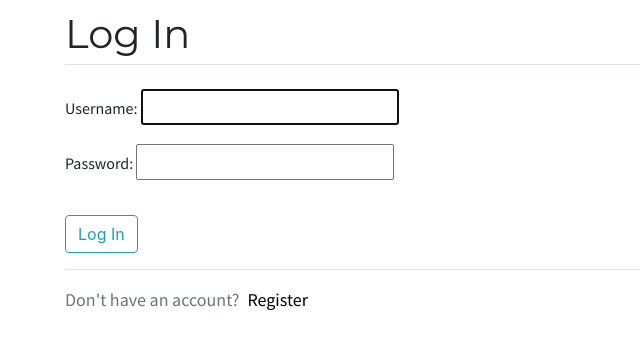
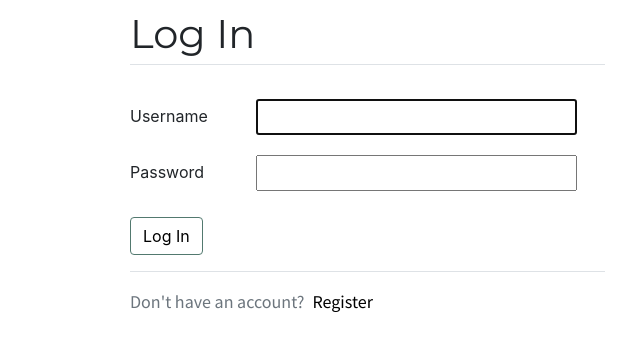
Before and after one commit to jwlibre/sustainablog, a Django app: page /login/ in a window 1280 px wide. Shown: the part 56-407 px from the top of the page, without its empty margins (20-660 px from the left). Run offline with Django 3.2, Linux system fonts and the light colour scheme; some libraries are stand-ins or nearby versions.

Commit message:
Updates to register form and UI improvements

```diff
--- a/sustainability_blog/community/static/community/main.css
+++ b/sustainability_blog/community/static/community/main.css
@@ -94,13 +94,36 @@ legend {
 }
 
 .landing-login-box-frame {
-  padding-top: 100px;
+  vertical-align: middle;
+  justify-content: center;
 }
 
 .landing-content {
-  padding-top: 100px;
   padding-left: 50px;
   padding-right: 50px;
+}
+
+.form-label {
+  padding-top: 15px;
+  display: block;
+  white-space: nowrap;
+  width: 200px;
+}
+
+.btn-outline-info {
+  color: black;
+  border-color: #52796fff;
+}
+
+.btn-outline-info:hover {
+  background-color: #52796fff;
+    border-color: #52796fff;
+}
+
+.alert-error {
+    color: #721c24;
+    background-color: #f8d7da;
+    border-color: #f5c6cb;
 }
 
 .author-image {
--- a/sustainability_blog/users/templates/users/login.html
+++ b/sustainability_blog/users/templates/users/login.html
@@ -1,18 +1,27 @@
 {% extends "community/base.html" %}
 {% block content %}
-    <div>
-      <form method="POST">
-        {% csrf_token %}
-        <fieldset class="form-group">
-          <legend class="border-bottom mb-4">Log In</legend>
-          {{ form.as_p }}
-        </fieldset>
-        <div class="form-group">
-          <button type="submit" class="btn btn-outline-info">Log In</button>
+    <div class="container">
+      <div class="row landing-content">
+        <div class="col-lg-6">
+          <form method="post" action="{% url 'login' %}">
+            {% csrf_token %}
+            <legend class="border-bottom mb-4">Log In</legend>
+            <div class="row">
+                <div class='col-sm-3 landing-login-form form-label'>Username </div>
+                <div class='col-sm-3 landing-login-form'>{{ form.username }}</div>
+            </div>
+            <div class="row">
+                <div class='col-sm-3 landing-login-form form-label'>Password </div>
+                <div class='col-sm-3 landing-login-form'>{{ form.password }}</div>
+            </div>
+
+            <button type="submit" class="mt-3 mb-3 btn btn-outline-info">Log In</button>
+            <input type="hidden" name="next" value="{{ next }}">
+          </form>
+          <div class="border-top pt-3">
+            <small class="text-muted">Don't have an account?<a href="/register" class="ml-2">Register</a></small>
+          </div>
         </div>
-      </form>
-      <div class="border-top pt-3">
-        <small class="text-muted">Don't have an account?<a href="/register" class="ml-2">Register</a></small>
       </div>
     </div>
 {% endblock content %}
--- a/sustainability_blog/users/views.py
+++ b/sustainability_blog/users/views.py
@@ -2,6 +2,7 @@ from django.contrib.auth.decorators import login_required
 from django.shortcuts import render, redirect
 from django.contrib import messages
 from .forms import UserRegisterForm, UserUpdateForm, ProfileUpdateForm
+import pdb
 
 def register(request):
     if request.method == "POST":
@@ -12,7 +13,8 @@ def register(request):
             messages.success(request, 'Account created successfully, you are now able to log in.')
             return redirect('login')
         else:
-            messages.error(request, 'Error creating user.')
+            for err in form._errors.values():
+                messages.error(request, "Error creating user: " + err[0].lower())
     else:
         form = UserRegisterForm()
     return render(request, 'users/register.html', {'form':form})
```
Also changed, not shown: sustainability_blog/community/templates/community/landing.html (+4 -4 lines), sustainability_blog/users/forms.py (+11 -1 lines), sustainability_blog/users/templates/users/register.html (+36 -1 lines).
